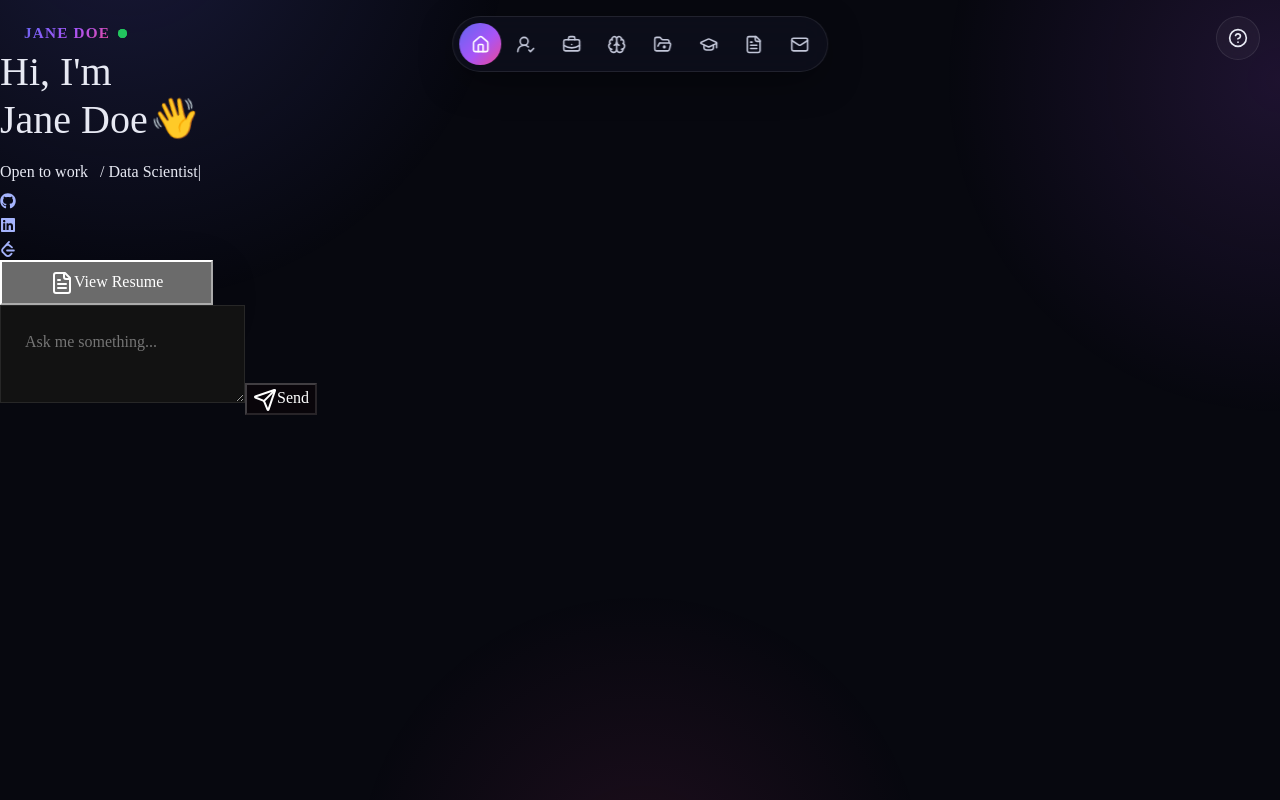
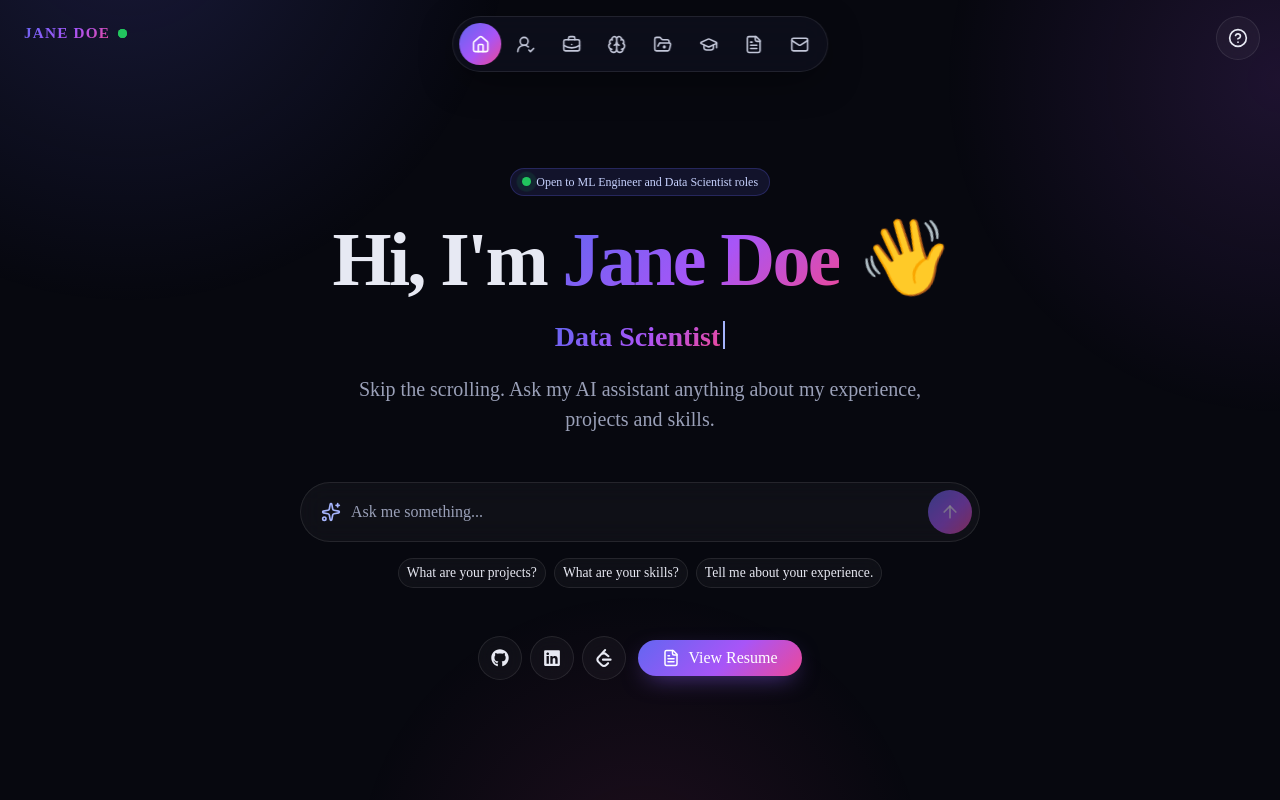
Before and after one commit to T81oub/My-portfolio, a Next.js app: page / in a window 1280 px wide. Built offline with nearby package versions, Linux system fonts and the light colour scheme.

Commit message:
Redesign hero section with prompt box and quick questions

```diff
--- a/app/globals.css
+++ b/app/globals.css
@@ -343,8 +343,10 @@ body::before {
 .typing-caret {
   display: inline-block;
   width: 2px;
-  margin-left: 2px;
-  background: currentColor;
+  height: 1em;
+  margin-left: 3px;
+  vertical-align: -0.12em;
+  background: #a5b4fc;
   animation: blink 1s steps(1) infinite;
 }
 
--- a/app/page.tsx
+++ b/app/page.tsx
@@ -1,16 +1,13 @@
-
 import { HeroSection } from "@/components/homepage";
 import HeaderMenu from "@/components/ui/header";
+
 export default function Home() {
   return (
-    <div className="font-sans grid grid-rows-[20px_1fr_20px] justify-items-center min-h-screen px-20 py-5 gap-9">
-      {/* Top Social & Nav Icons */}
+    <>
       <HeaderMenu />
-      <main className="flex flex-col h-full w-[80%] gap-[32px] row-start-2 items-center sm:items-start">
-
+      <main>
         <HeroSection />
       </main>
-
-    </div>
+    </>
   );
 }
--- a/components/homepage.tsx
+++ b/components/homepage.tsx
@@ -2,76 +2,82 @@
 
 import React, { useState } from "react";
 import { useRouter } from "next/navigation";
-import { SendIcon } from "lucide-react";
-import { Button } from "@/components/ui/button";
+import { ArrowUp, Sparkles } from "lucide-react";
 import { FadeIn } from "@/components/ui/FadeIn";
 import { AnimatedTitle } from "@/components/ui/AnimatedTitle";
 import { Socials } from "@/components/ui/Socials";
-import { Textarea } from "./ui/textarea";
 import portfolio from "@/portfolio.config";
 
 const { profile } = portfolio;
+
+const quickPrompts = ["What are your projects?", "What are your skills?", "Tell me about your experience."];
 
 export function HeroSection() {
   const [message, setMessage] = useState("");
   const router = useRouter();
 
-  const handleSend = () => {
-    if (!message.trim()) return;
-    router.push(`/chatbot?message=${encodeURIComponent(message.trim())}`);
+  const ask = (text: string) => {
+    if (!text.trim()) return;
+    router.push(`/chatbot?message=${encodeURIComponent(text.trim())}`);
   };
 
-  const handleKeyDown = (e: React.KeyboardEvent<HTMLTextAreaElement>) => {
-    if (e.key === "Enter" && !e.shiftKey) {
+  const handleSubmit = (e: React.FormEvent<HTMLFormElement>) => {
     e.preventDefault();
-      handleSend();
-    }
+    ask(message);
   };
 
   return (
-    <div className="flex flex-col items-center justify-center w-full h-full gap-10">
-      <FadeIn className="max-w-5xl pt-10 md:pt-[20vh] 2xl:pt-[15vh]">
-        <h1 className="font-display text-5xl font-medium tracking-tight [text-wrap:balance] sm:text-6xl">
-          Hi, I&apos;m <br />
-          {profile.name}
+    <section className="hero container d-flex flex-column justify-content-center">
+      <div className="row justify-content-center">
+        <div className="col-lg-10 col-xl-9 text-center">
+          <FadeIn>
+            {profile.openToWork && (
+              <span className="chip mb-4">
+                <span className="status-dot" />
+                {profile.status}
+              </span>
+            )}
+
+            <h1 className="hero-title mb-3">
+              Hi, I&apos;m <span className="text-gradient">{profile.name}</span>{" "}
               <span className="wave">👋</span>
             </h1>
-        <div className="flex flex-wrap items-center mt-3 mb-1 gap-x-1">
-          {profile.openToWork && (
-            <>
-              Open to work
-              <span className="relative flex h-2 w-2 self-center mx-1">
-                <span className="animate-ping absolute inline-flex h-full w-full rounded-full bg-green-400 opacity-75"></span>
-                <span className="relative inline-flex rounded-full h-2 w-2 bg-green-500"></span>
-              </span>
-              <span className="mx-1">/</span>
-            </>
-          )}
+
+            <p className="fs-3 mb-3">
               <AnimatedTitle />
-        </div>
+            </p>
+
+            <p className="lead text-muted-soft mx-auto mb-0" style={{ maxWidth: 620 }}>
+              Skip the scrolling. Ask my AI assistant anything about my experience, projects and skills.
+            </p>
           </FadeIn>
 
-      <Socials />
-
-      <div className="relative w-full max-w-4xl">
-        <Textarea
+          <form onSubmit={handleSubmit} className="prompt-box mx-auto mt-5" style={{ maxWidth: 680 }}>
+            <Sparkles size={20} color="#a5b4fc" className="flex-shrink-0" />
+            <input
+              type="text"
               placeholder="Ask me something..."
               value={message}
               onChange={(e) => setMessage(e.target.value)}
-          onKeyDown={handleKeyDown}
-          className="w-full pr-14 min-h-[64px]"
+              aria-label="Ask a question"
             />
-        <Button
-          type="button"
-          size="icon"
-          onClick={handleSend}
-          disabled={!message.trim()}
-          className="absolute top-1/2 right-3 -translate-y-1/2 rounded-full bg-blue-600 hover:bg-blue-700 text-white disabled:opacity-50 disabled:cursor-not-allowed"
-        >
-          <SendIcon className="w-5 h-5" />
-          <span className="sr-only">Send</span>
-        </Button>
+            <button type="submit" className="btn btn-gradient btn-icon flex-shrink-0" disabled={!message.trim()}>
+              <ArrowUp size={20} />
+              <span className="visually-hidden">Send</span>
+            </button>
+          </form>
+
+          <div className="d-flex flex-wrap justify-content-center gap-2 mt-3">
+            {quickPrompts.map((prompt) => (
+              <button key={prompt} type="button" className="btn btn-glass btn-sm suggestion" onClick={() => ask(prompt)}>
+                {prompt}
+              </button>
+            ))}
+          </div>
+
+          <Socials className="justify-content-center mt-5" />
         </div>
       </div>
+    </section>
   );
 }
--- a/components/ui/AnimatedTitle.tsx
+++ b/components/ui/AnimatedTitle.tsx
@@ -34,9 +34,9 @@ export function AnimatedTitle() {
   }, [text, deleting, roleIndex, roles]);
 
   return (
-    <span className="inline-flex text-blue-600">
-      {text}
-      <span className="ml-0.5 animate-pulse">|</span>
+    <span className="fw-semibold">
+      <span className="text-gradient">{text}</span>
+      <span className="typing-caret" aria-hidden="true" />
     </span>
   );
 }
--- a/components/ui/FadeIn.tsx
+++ b/components/ui/FadeIn.tsx
@@ -19,7 +19,7 @@ export function FadeIn({ variants, viewportProp, ...props }: React.ComponentProp
 
   return (
     <motion.div
-      className="self-center"
+      className="align-self-center"
       variants={
         variants
           ? variants
--- a/components/ui/Socials.tsx
+++ b/components/ui/Socials.tsx
@@ -1,7 +1,6 @@
 'use client';
 
 import { useState } from 'react';
-import Link from 'next/link';
 import clsx from 'clsx';
 import { FileText, X } from 'lucide-react';
 import { FadeIn, FadeInStagger } from '@/components/ui/FadeIn';
@@ -14,20 +13,20 @@ export function Socials({ className }: { className?: string }) {
 
   return (
     <>
-      <FadeInStagger role="list" className={clsx('flex items-center gap-x-4 text-blue-600 mt-1', className)}>
+      <FadeInStagger role="list" className={clsx('d-flex flex-wrap align-items-center gap-2', className)}>
         {portfolio.socials.map((social) => {
           const Icon = getSocialIcon(social.platform);
           return (
             <FadeIn key={social.url}>
-              <Link
+              <a
                 href={social.url}
                 target="_blank"
                 rel="noopener noreferrer"
                 aria-label={social.platform}
-                className="transition hover:text-blue-400/80 duration-200"
+                className="btn btn-glass btn-icon"
               >
-                <Icon className="h-8 w-8" />
-              </Link>
+                <Icon size={18} />
+              </a>
             </FadeIn>
           );
         })}
@@ -35,32 +34,41 @@ export function Socials({ className }: { className?: string }) {
         {portfolio.resumes.length > 0 && (
           <FadeIn>
             <button
+              type="button"
               onClick={() => setShowResume(true)}
-              className="group relative px-5 py-2 rounded-full bg-blue-600 text-white font-semibold shadow-lg hover:scale-105 transition-all duration-300"
+              className="btn btn-gradient rounded-pill px-4 d-inline-flex align-items-center gap-2 ms-1"
             >
-              <span className="flex items-center gap-2 z-10 relative">
-                <FileText className="w-5 h-5" />
+              <FileText size={18} />
               View Resume
-              </span>
             </button>
           </FadeIn>
         )}
       </FadeInStagger>
 
-      {/* Resume Modal */}
       {showResume && (
-        <div className="fixed inset-0 z-50 flex items-center justify-center bg-black/60 backdrop-blur-sm p-4">
-          <div className="relative w-full max-w-4xl max-h-[90vh] bg-white rounded-xl shadow-xl overflow-y-auto p-6">
-            <Resume />
+        <>
+          <div className="modal d-block modal-glass" tabIndex={-1} role="dialog" onClick={() => setShowResume(false)}>
+            <div className="modal-dialog modal-dialog-centered modal-lg" onClick={(e) => e.stopPropagation()}>
+              <div className="modal-content p-2">
+                <div className="modal-header border-0">
+                  <h2 className="modal-title h4 section-title">Resume</h2>
                   <button
+                    type="button"
+                    className="btn btn-glass btn-icon ms-auto"
+                    aria-label="Close resume"
                     onClick={() => setShowResume(false)}
-              className="absolute top-4 right-4 text-gray-600 hover:text-red-500 transition"
-              aria-label="Close resume"
                   >
-              <X className="w-6 h-6" />
+                    <X size={18} />
                   </button>
                 </div>
+                <div className="modal-body pt-0">
+                  <Resume />
                 </div>
+              </div>
+            </div>
+          </div>
+          <div className="modal-backdrop show" />
+        </>
       )}
     </>
   );
```
Lines whose indentation alone changed are shown as unchanged.
